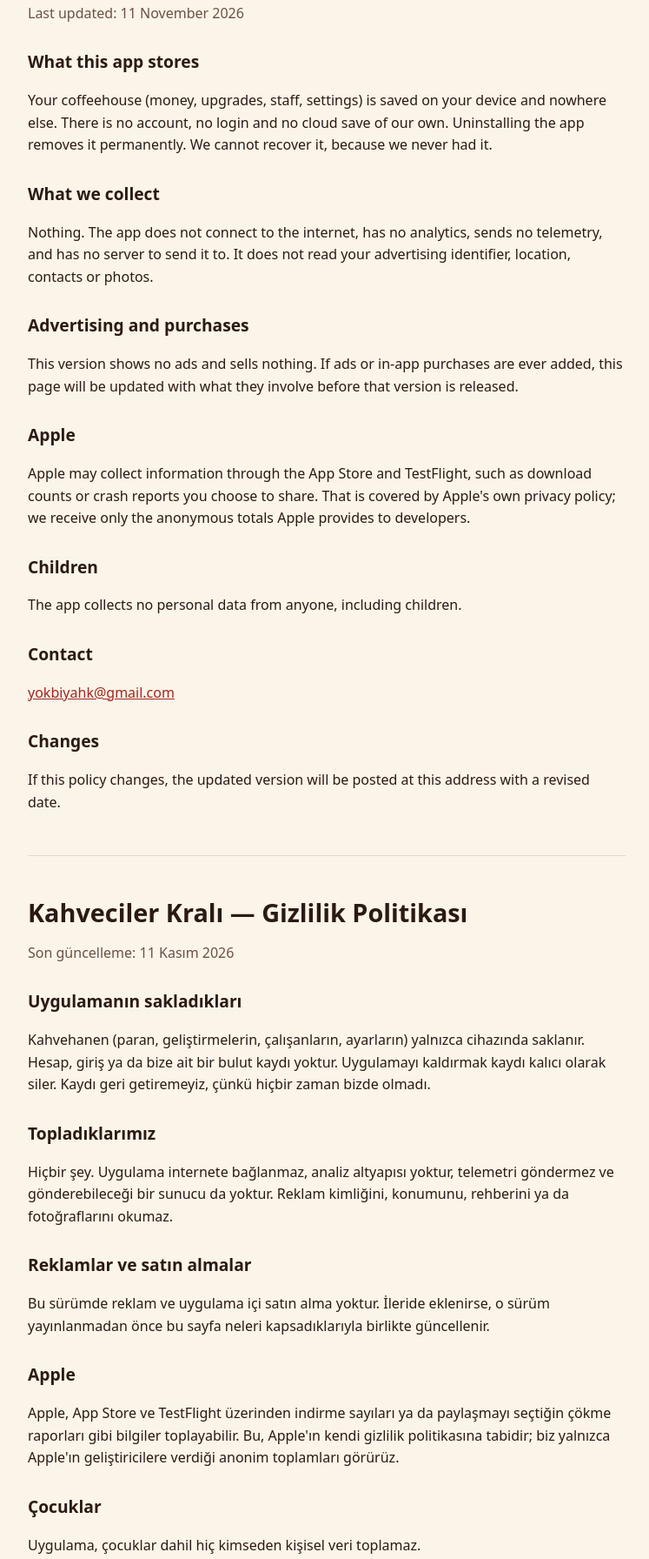
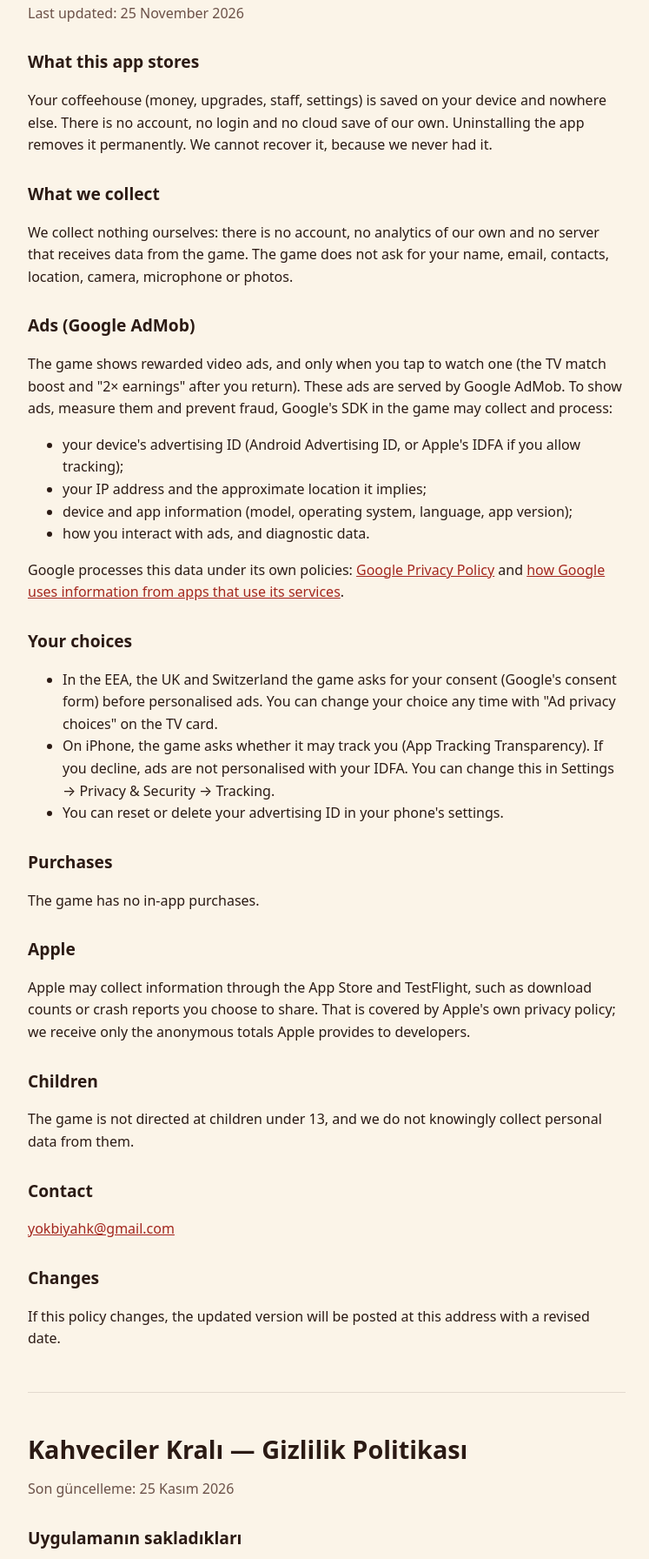
Before and after one commit to yokbi/yokbi.github.io, a plain HTML site: page kahve/privacy/index.html in a window 1280 px wide. Shown: the part 179-1971 px from the top of the page at 87% size, without its empty margins (264-1011 px from the left). Drawn offline with Linux system fonts and the light colour scheme.

```diff
--- a/kahve/privacy/index.html
+++ b/kahve/privacy/index.html
@@ -13,7 +13,7 @@
 
       <section id="en" lang="en">
         <h1>Kahveciler Kralı — Privacy Policy</h1>
-        <p class="meta">Last updated: 11 November 2026</p>
+        <p class="meta">Last updated: 25 November 2026</p>
 
         <h2>What this app stores</h2>
         <p>
@@ -24,16 +24,38 @@
 
         <h2>What we collect</h2>
         <p>
-          Nothing. The app does not connect to the internet, has no analytics, sends no telemetry,
-          and has no server to send it to. It does not read your advertising identifier, location,
-          contacts or photos.
+          We collect nothing ourselves: there is no account, no analytics of our own and no server
+          that receives data from the game. The game does not ask for your name, email, contacts,
+          location, camera, microphone or photos.
         </p>
 
-        <h2>Advertising and purchases</h2>
+        <h2>Ads (Google AdMob)</h2>
         <p>
-          This version shows no ads and sells nothing. If ads or in-app purchases are ever added,
-          this page will be updated with what they involve before that version is released.
+          The game shows rewarded video ads, and only when you tap to watch one (the TV match boost
+          and "2× earnings" after you return). These ads are served by Google AdMob. To show ads,
+          measure them and prevent fraud, Google's SDK in the game may collect and process:
         </p>
+        <ul>
+          <li>your device's advertising ID (Android Advertising ID, or Apple's IDFA if you allow tracking);</li>
+          <li>your IP address and the approximate location it implies;</li>
+          <li>device and app information (model, operating system, language, app version);</li>
+          <li>how you interact with ads, and diagnostic data.</li>
+        </ul>
+        <p>
+          Google processes this data under its own policies:
+          <a href="https://policies.google.com/privacy">Google Privacy Policy</a> and
+          <a href="https://policies.google.com/technologies/partner-sites">how Google uses information from apps that use its services</a>.
+        </p>
+
+        <h2>Your choices</h2>
+        <ul>
+          <li>In the EEA, the UK and Switzerland the game asks for your consent (Google's consent form) before personalised ads. You can change your choice any time with "Ad privacy choices" on the TV card.</li>
+          <li>On iPhone, the game asks whether it may track you (App Tracking Transparency). If you decline, ads are not personalised with your IDFA. You can change this in Settings → Privacy &amp; Security → Tracking.</li>
+          <li>You can reset or delete your advertising ID in your phone's settings.</li>
+        </ul>
+
+        <h2>Purchases</h2>
+        <p>The game has no in-app purchases.</p>
 
         <h2>Apple</h2>
         <p>
@@ -43,7 +65,7 @@
         </p>
 
         <h2>Children</h2>
-        <p>The app collects no personal data from anyone, including children.</p>
+        <p>The game is not directed at children under 13, and we do not knowingly collect personal data from them.</p>
 
         <h2>Contact</h2>
         <p><a href="mailto:yokbiyahk@gmail.com">yokbiyahk@gmail.com</a></p>
@@ -59,7 +81,7 @@
 
       <section id="tr" lang="tr">
         <h1>Kahveciler Kralı — Gizlilik Politikası</h1>
-        <p class="meta">Son güncelleme: 11 Kasım 2026</p>
+        <p class="meta">Son güncelleme: 25 Kasım 2026</p>
 
         <h2>Uygulamanın sakladıkları</h2>
         <p>
@@ -70,16 +92,38 @@
 
         <h2>Topladıklarımız</h2>
         <p>
-          Hiçbir şey. Uygulama internete bağlanmaz, analiz altyapısı yoktur, telemetri göndermez ve
-          gönderebileceği bir sunucu da yoktur. Reklam kimliğini, konumunu, rehberini ya da
-          fotoğraflarını okumaz.
+          Biz hiçbir şey toplamayız: hesap, bize ait bir analiz altyapısı ya da oyundan veri alan bir
+          sunucu yoktur. Oyun adını, e-postanı, rehberini, konumunu, kameranı, mikrofonunu ya da
+          fotoğraflarını istemez.
         </p>
 
-        <h2>Reklamlar ve satın almalar</h2>
+        <h2>Reklamlar (Google AdMob)</h2>
         <p>
-          Bu sürümde reklam ve uygulama içi satın alma yoktur. İleride eklenirse, o sürüm
-          yayınlanmadan önce bu sayfa neleri kapsadıklarıyla birlikte güncellenir.
+          Oyun ödüllü video reklam gösterir ve yalnızca sen izlemek için dokunduğunda (televizyondaki
+          maç ve döndüğünde "2× kazanç"). Bu reklamları Google AdMob sunar. Reklamı göstermek, ölçmek
+          ve sahtekârlığı önlemek için oyundaki Google SDK'sı şunları toplayıp işleyebilir:
         </p>
+        <ul>
+          <li>cihazının reklam kimliği (Android reklam kimliği ya da izin verirsen Apple IDFA);</li>
+          <li>IP adresin ve bundan çıkan yaklaşık konum;</li>
+          <li>cihaz ve uygulama bilgileri (model, işletim sistemi, dil, uygulama sürümü);</li>
+          <li>reklamlarla etkileşimin ve tanılama verileri.</li>
+        </ul>
+        <p>
+          Google bu verileri kendi politikalarına göre işler:
+          <a href="https://policies.google.com/privacy?hl=tr">Google Gizlilik Politikası</a> ve
+          <a href="https://policies.google.com/technologies/partner-sites?hl=tr">Google'ın, hizmetlerini kullanan uygulamalardan gelen bilgileri nasıl kullandığı</a>.
+        </p>
+
+        <h2>Seçimlerin</h2>
+        <ul>
+          <li>AEA, Birleşik Krallık ve İsviçre'de oyun, kişiselleştirilmiş reklamdan önce Google'ın rıza formuyla iznini ister. Seçimini televizyon kartındaki "Reklam gizlilik tercihleri" ile istediğin zaman değiştirebilirsin.</li>
+          <li>iPhone'da oyun seni izleyip izleyemeyeceğini sorar (Uygulama İzleme Şeffaflığı). Reddedersen reklamlar IDFA ile kişiselleştirilmez. Bunu Ayarlar → Gizlilik ve Güvenlik → İzleme'den değiştirebilirsin.</li>
+          <li>Reklam kimliğini telefonunun ayarlarından sıfırlayabilir ya da silebilirsin.</li>
+        </ul>
+
+        <h2>Satın almalar</h2>
+        <p>Oyunda uygulama içi satın alma yoktur.</p>
 
         <h2>Apple</h2>
         <p>
@@ -89,7 +133,7 @@
         </p>
 
         <h2>Çocuklar</h2>
-        <p>Uygulama, çocuklar dahil hiç kimseden kişisel veri toplamaz.</p>
+        <p>Oyun 13 yaşından küçük çocuklara yönelik değildir ve onlardan bilerek kişisel veri toplamayız.</p>
 
         <h2>İletişim</h2>
         <p><a href="mailto:yokbiyahk@gmail.com">yokbiyahk@gmail.com</a></p>
```
